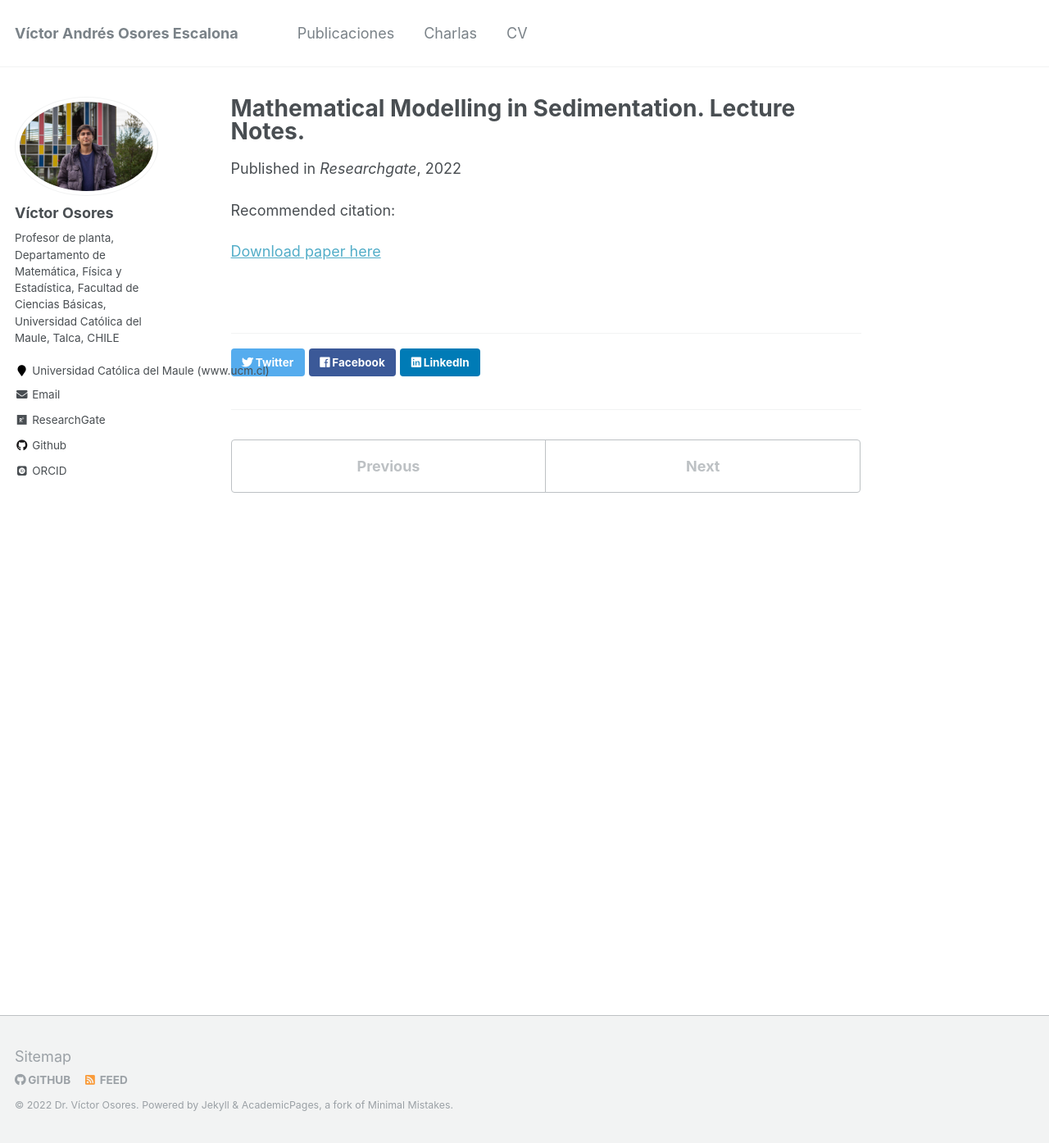
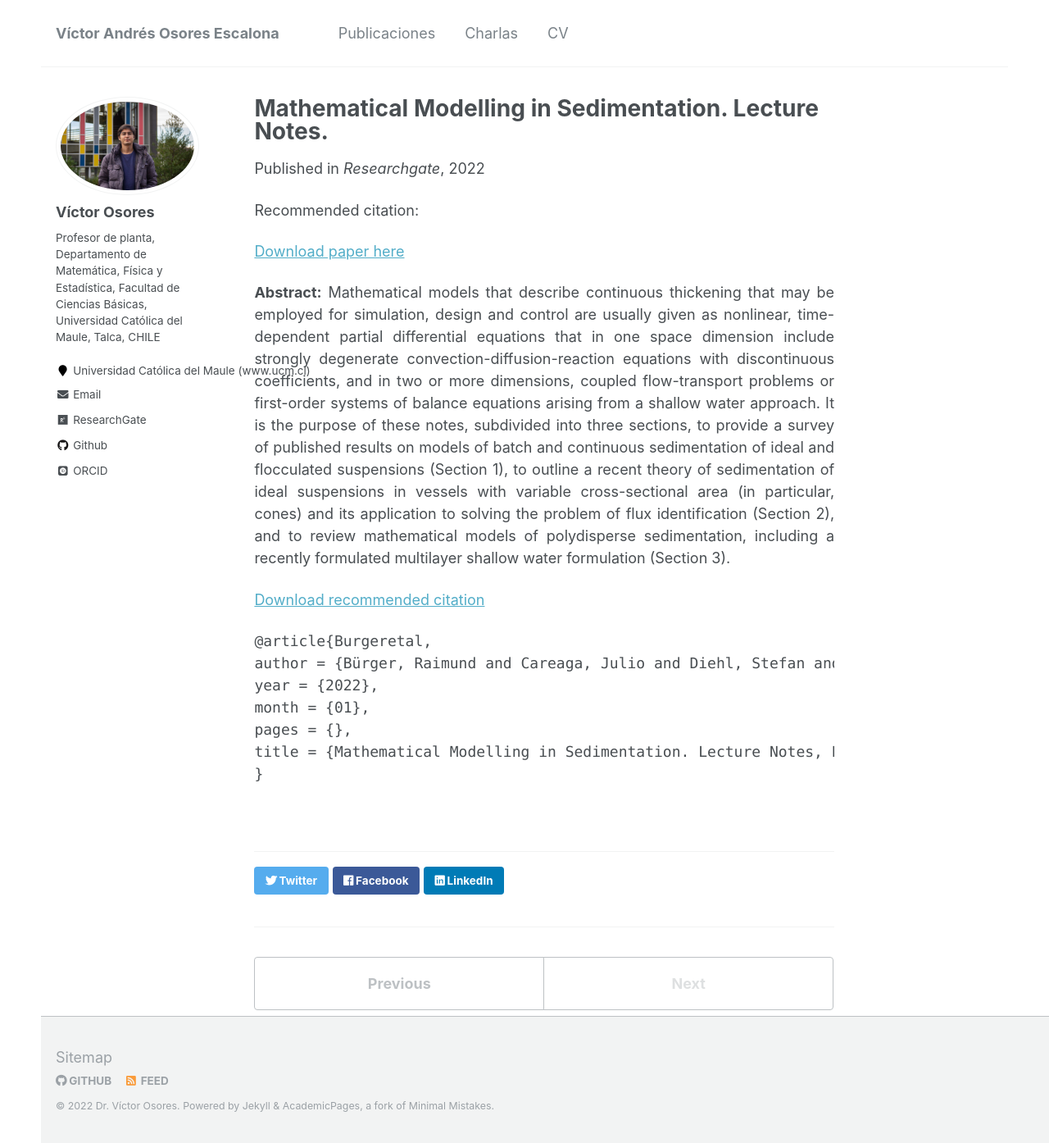
Before and after one commit to vosores/vosores.github.io, a Jekyll site: the page built from _publications/paper-4.md, in a window 1280 px wide and 1394 px high. Shown: the whole window at 82% size. Built offline with Jekyll 4.4.1, drawn with Linux system fonts in a browser that asks for light colours; some web fonts are replaced.

Commit message:
fin_cv_r

```diff
--- a/_publications/paper-4.md
+++ b/_publications/paper-4.md
@@ -3,8 +3,38 @@ title: "Mathematical Modelling in Sedimentation. Lecture Notes."
 collection: publications
 permalink:
 abstract:
+date: 2022-01-01
 venue: 'Researchgate'
 paperurl:
 citation: ''
 ---
 [Download paper here](https://www.researchgate.net/publication/357574536_Mathematical_Modelling_in_Sedimentation_Lecture_Notes_Escuela_de_Primavera_de_Analisis_Numerico_EPANUM_2019_Universidad_de_Concepcion_21-25_October_2019_57_pp)
+
+<style>
+body{
+max-width: 1180px;
+width: 98%;
+margin: 0px auto;
+/* text-align: justify; */
+}
+</style>
+
+<div align="justify">
+<p>
+<strong>Abstract:</strong> Mathematical models that describe continuous thickening that may be employed for simulation, design and control are usually given as nonlinear, time-dependent partial differential equations that in one space dimension include strongly degenerate convection-diffusion-reaction equations with discontinuous coefficients, and in two or more dimensions, coupled flow-transport problems or first-order systems of balance equations arising from a shallow water approach. It is the purpose of these notes, subdivided into three sections, to provide a survey of published results on models of batch and continuous sedimentation of ideal and flocculated suspensions (Section 1), to outline a recent theory of sedimentation of ideal suspensions in vessels with variable cross-sectional area (in particular, cones) and its application to solving the problem of flux identification (Section 2), and to review mathematical models of polydisperse sedimentation, including a recently formulated multilayer shallow water formulation (Section 3).
+</p>
+</div>
+
+<p><a href="https://www.researchgate.net/publication/357574536_Mathematical_Modelling_in_Sedimentation_Lecture_Notes_Escuela_de_Primavera_de_Analisis_Numerico_EPANUM_2019_Universidad_de_Concepcion_21-25_October_2019_57_pp/citation/download" target="_blank" rel="noopener noreferrer">Download recommended citation</a></p>
+<div>
+<a name="Burgeretal"></a>
+<pre>
+@article{Burgeretal,
+author = {Bürger, Raimund and Careaga, Julio and Diehl, Stefan and Osores, Victor and Villada, Luis},
+year = {2022},
+month = {01},
+pages = {},
+title = {Mathematical Modelling in Sedimentation. Lecture Notes, Escuela de Primavera de Análisis Numérico (EPANUM 2019), Universidad de Concepción, 21-25 October 2019 (57 pp).}
+}
+</pre>
+</div>
```
Also changed, not shown: _publications/paper-1.md (+1 -1 lines).
